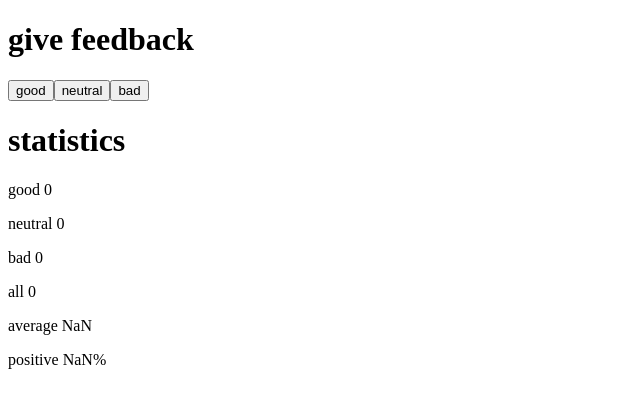
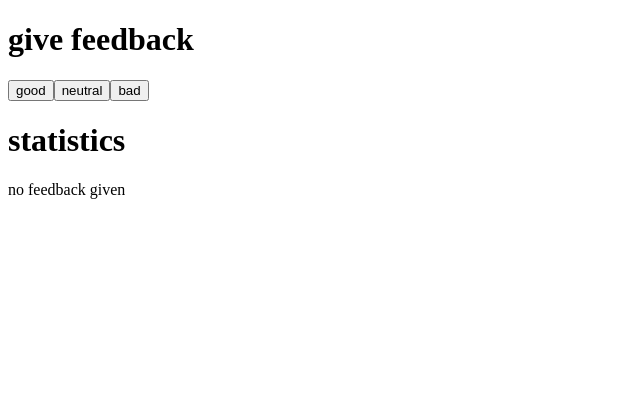
Before and after one commit to LuotoAndreas/fullstack-open-2023, a React app in the folder part1/unicafe/: page / in a window 1280 px wide. Shown: the top 408 px of the page, without its empty margins (0-640 px from the left). Built offline with nearby package versions, Linux system fonts and the light colour scheme; the HTML template or start-up script is replaced by a standard one.

Commit message:
exercise 1.9

```diff
--- a/part1/unicafe/src/App.jsx
+++ b/part1/unicafe/src/App.jsx
@@ -7,7 +7,17 @@ const Header = ({ header }) => {
 };
 
 const Statistics = (props) => {
+
   const { good, neutral, bad } = props;
+
+  const sum = good + neutral + bad
+  if (sum == 0) {
+    return(
+    <div>
+      <p>no feedback given</p>
+    </div>
+    )
+  }
 
   const all = good + neutral + bad;
   const average = ((good + neutral * 0 + bad * -1) / all).toFixed(1);
```
